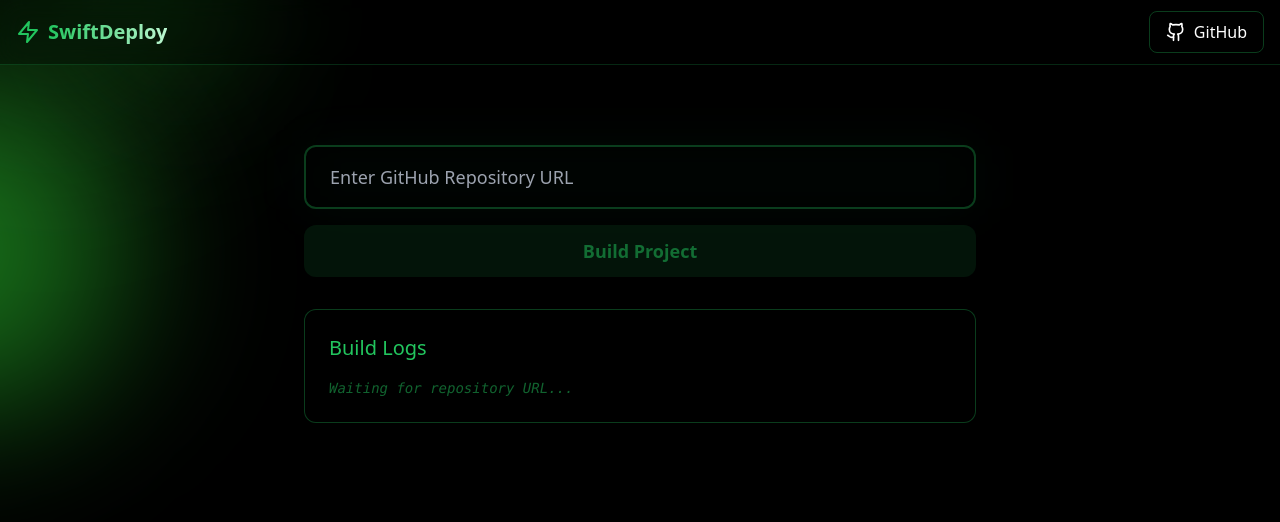
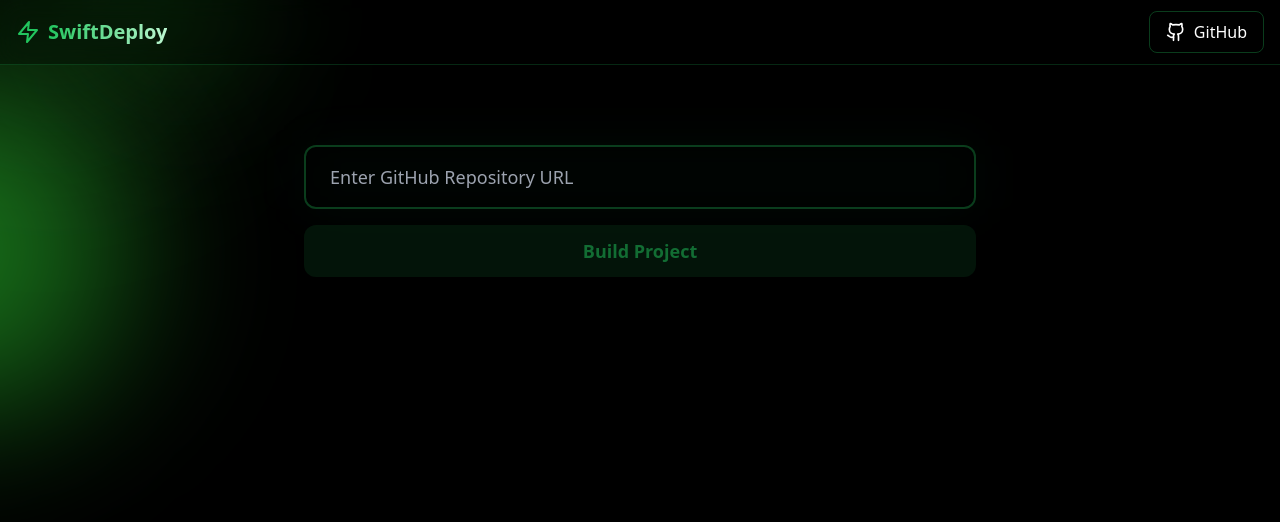
Before and after one commit to yash-tingre-10/SwiftDeploy, a React (Vite) app in the folder SwiftDeploy-Frontend/: page / in a window 1280 px wide. Shown: the top 522 px of the page. Built offline with nearby package versions, Linux system fonts and the light colour scheme.

Commit message:
Updated app state

```diff
--- a/SwiftDeploy-Frontend/src/App.tsx
+++ b/SwiftDeploy-Frontend/src/App.tsx
@@ -9,7 +9,7 @@ import { CelebrationEffect } from './components/CelebrationEffect';
 function App() {
     const [githubUrl, setGithubUrl] = useState('');
     const [logs, setLogs] = useState<string[]>([]);
-    const [isProcessing, setIsProcessing] = useState(false);
+    const [isProcessing, setIsProcessing] = useState(undefined);
     const [deployUrl, setDeployUrl] = useState<string | null>(null);
     const [projectSlug, setProjectSlug] = useState<string | null>(null);
     const pollingRef = useRef<NodeJS.Timeout | null>(null);
@@ -84,7 +84,9 @@ function App() {
                         onSubmit={handleSubmit}
                         onChange={setGithubUrl}
                     />
-                    <BuildLogs logs={logs} isProcessing={isProcessing} />
+                    { undefined !== isProcessing && (
+                      <BuildLogs logs={logs} isProcessing={isProcessing} />
+                    )}
                     {deployUrl && !isProcessing && (
                         <CelebrationEffect deployUrl={deployUrl} />
                     )}
```
